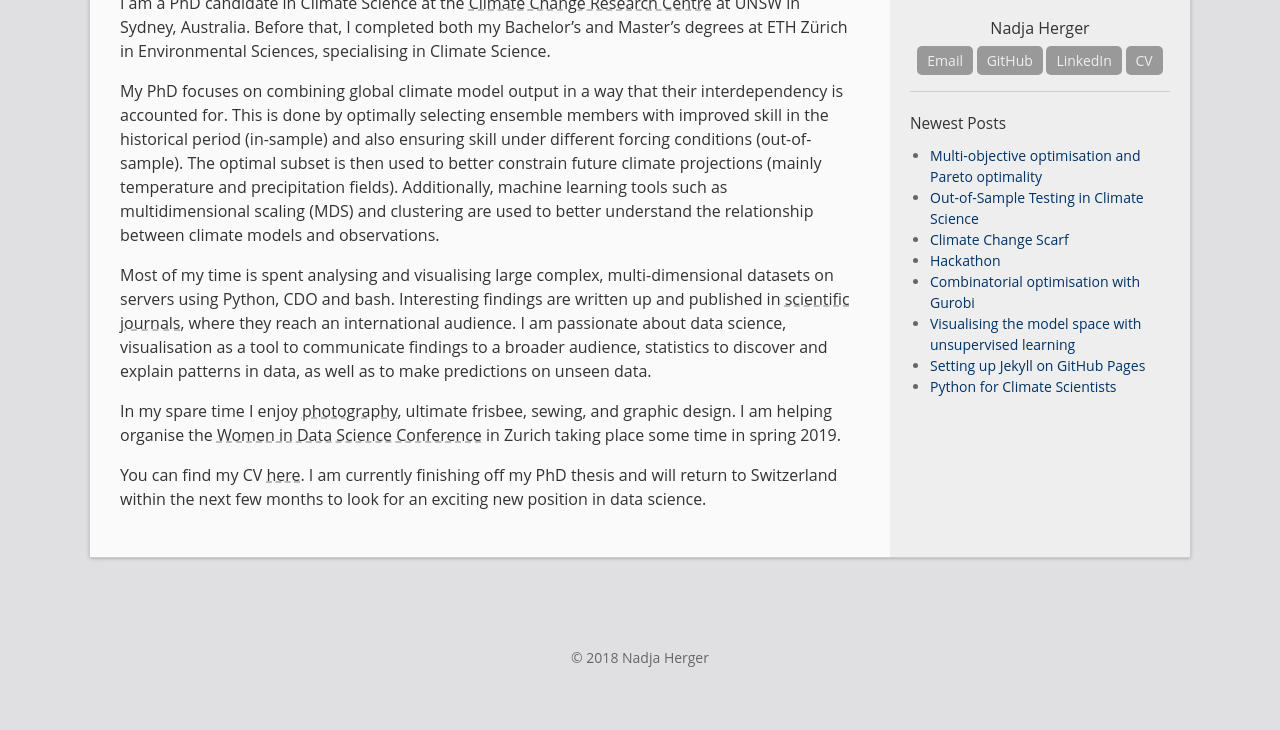
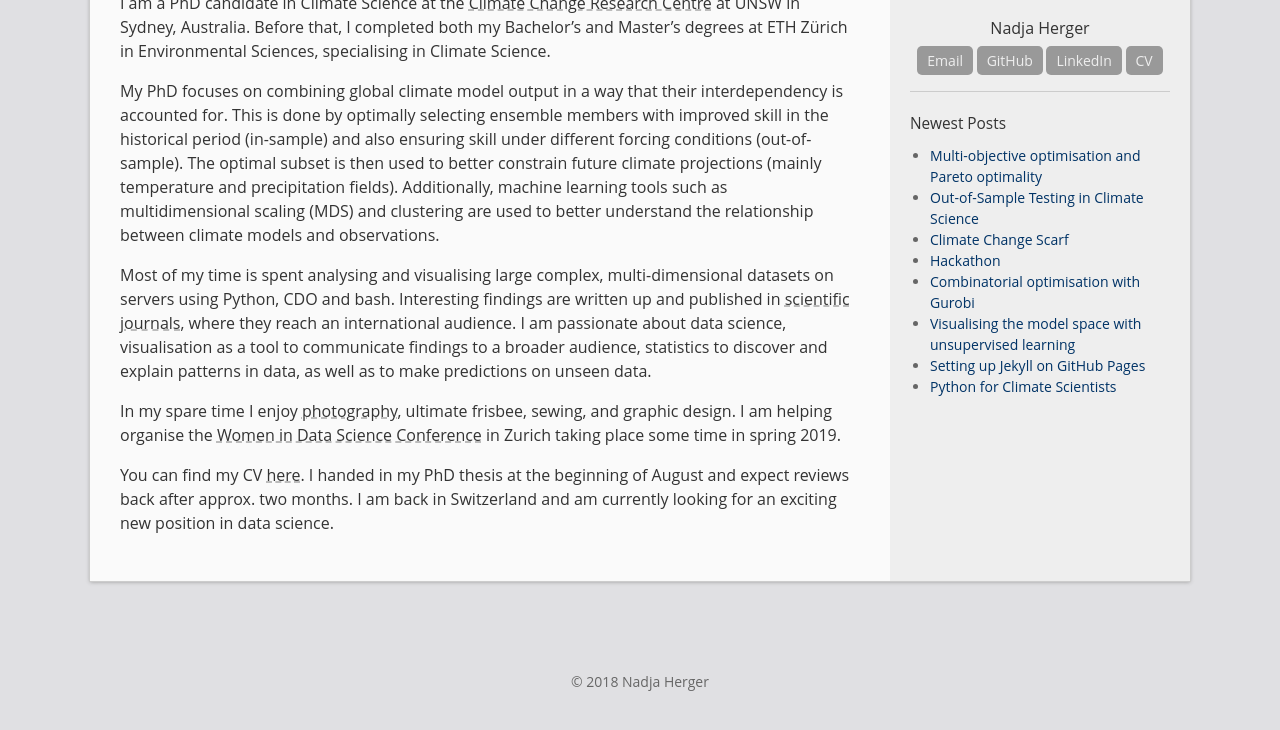
Before and after one commit to oliverangelil/oliverangelil.github.io, a Jekyll site: the page built from about.md, in a window 1280 px wide, cut to the strip 261-1013 px from the top of the page. Shown: the top 730 px of the strip. Built offline with Jekyll 4.4.1, drawn with Linux system fonts in a browser that asks for light colours.

Commit message:
update regarding return to CH

```diff
--- a/_config.yml
+++ b/_config.yml
@@ -9,7 +9,7 @@
 email: hergernadja@gmail.com
 author: Nadja Herger
 avatar: "https://github.com/nherger/blog/blob/gh-pages/photos/portrait.jpg?raw=true"  #"//www.gravatar.com/avatar/your_email_md5?d=mm&s=135"
-profile: Hi! I'm Nadja from Switzerland, currently living in Australia.
+profile: Hi! I'm Nadja from Switzerland.
 #twitter_username: twitter_username
 #github_username:  github_username
 profile_links:
--- a/about.md
+++ b/about.md
@@ -13,4 +13,4 @@
 
 In my spare time I enjoy [photography](https://500px.com/nadja_herger), ultimate frisbee, sewing, and graphic design. I am helping organise the [Women in Data Science Conference](https://www.wids.ch) in Zurich taking place some time in spring 2019.
 
-You can find my CV <a href="https://www.dropbox.com/s/8f32bib8vxxlp2x/NadjaHerger_CV.pdf?dl=0" target="_blank">here</a>. I am currently finishing off my PhD thesis and will return to Switzerland within the next few months to look for an exciting new position in data science.
+You can find my CV <a href="https://www.dropbox.com/s/8f32bib8vxxlp2x/NadjaHerger_CV.pdf?dl=0" target="_blank">here</a>. I handed in my PhD thesis at the beginning of August and expect reviews back after approx. two months. I am back in Switzerland and am currently looking for an exciting new position in data science.
```
